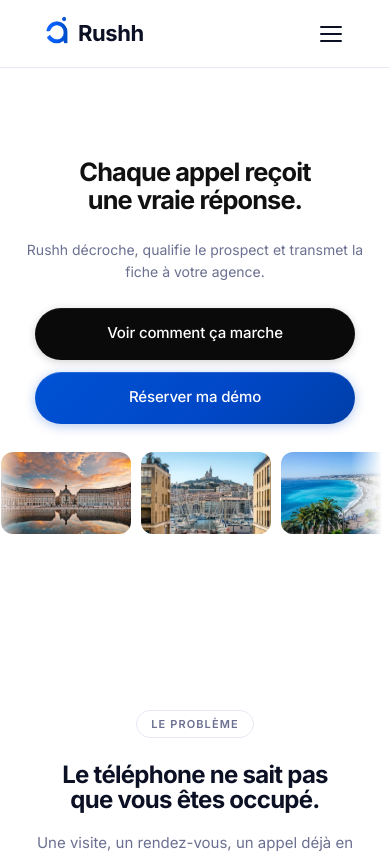
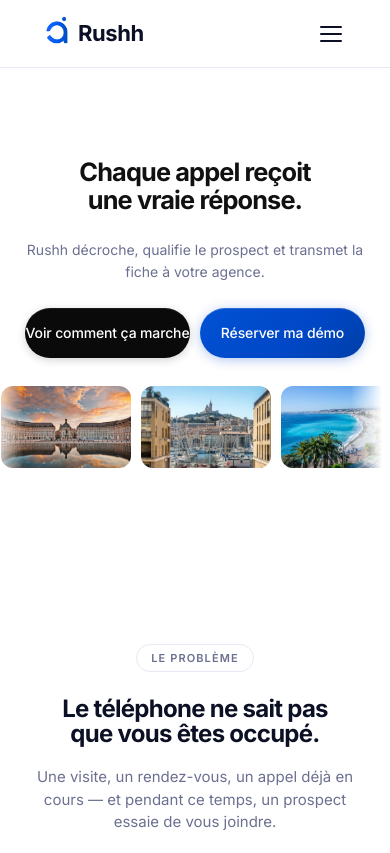
Before and after one commit to gasparddd64/rushh-landingpage, a Next.js app: page / in a window 390 px wide. Shown: the top 853 px of the page. Built offline with nearby package versions, Linux system fonts and the light colour scheme.

Commit message:
fix mobile: hero CTAs side by side again, menu CTA directly below FAQ

```diff
--- a/app/globals.css
+++ b/app/globals.css
@@ -277,7 +277,6 @@ body { overflow-x: hidden; }
 .mobile-menu-links {
   display: flex;
   flex-direction: column;
-  flex: 1;
 }
 .mobile-menu-link {
   font-size: 18px;
@@ -3014,9 +3013,9 @@ section { position: relative; }
   .hero-section { margin-top: 0; min-height: auto; background: white; overflow-x: hidden; padding-bottom: 0; }
   .hero-inner { display: flex; flex-direction: column; align-items: center; }
 
-  /* Hero CTAs — stacked on mobile */
-  .hero-ctas { flex-direction: column; gap: 12px; max-width: 320px; width: 100%; margin: 0 auto; }
-  .hero-ctas .hero-cta-equal { width: 100%; height: 52px; font-size: 15px; padding: 0 24px; border-radius: 999px; flex: none; }
+  /* Hero CTAs — side by side on mobile */
+  .hero-ctas { gap: 10px; max-width: 340px; width: 100%; justify-content: center; flex-wrap: nowrap; margin: 0 auto; }
+  .hero-ctas .hero-cta-equal { height: 50px; font-size: 14px; padding: 0 18px; border-radius: 999px; flex: 1 1 0; min-width: 0; }
   .hero-ctas .hero-btn-phone { gap: 6px; }
 
   /* City carousel — visible on mobile */
```
